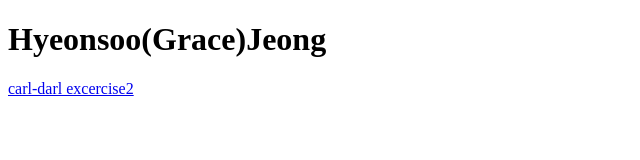
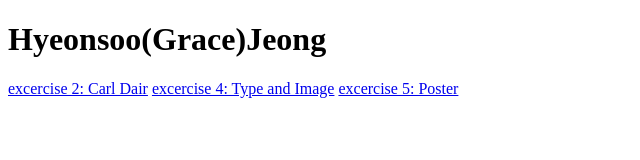
Before and after one commit to grace4677/wsweb, a plain HTML site: page index.html in a window 1280 px wide. Shown: the whole page, without its empty margins (0-640 px from the left). Drawn offline with Linux system fonts and the light colour scheme.

Commit message:
Update index.html

```diff
--- a/index.html
+++ b/index.html
@@ -3,6 +3,9 @@
 <head>
 <h1>Hyeonsoo(Grace)Jeong</h1>
 </head>
-<body><a href="https://grace4677.github.io/carl-darl/">carl-darl excercise2</a>
+<body>
+    <a href="https://grace4677.github.io/carl-darl/">excercise 2: Carl Dair</a>
+    <a href="https://grace4677.github.io/Type-and-Image/">excercise 4: Type and Image</a>
+    <a href="https://grace4677.github.io/Poster/">excercise 5: Poster</a>
 </body>
 </html>
```
